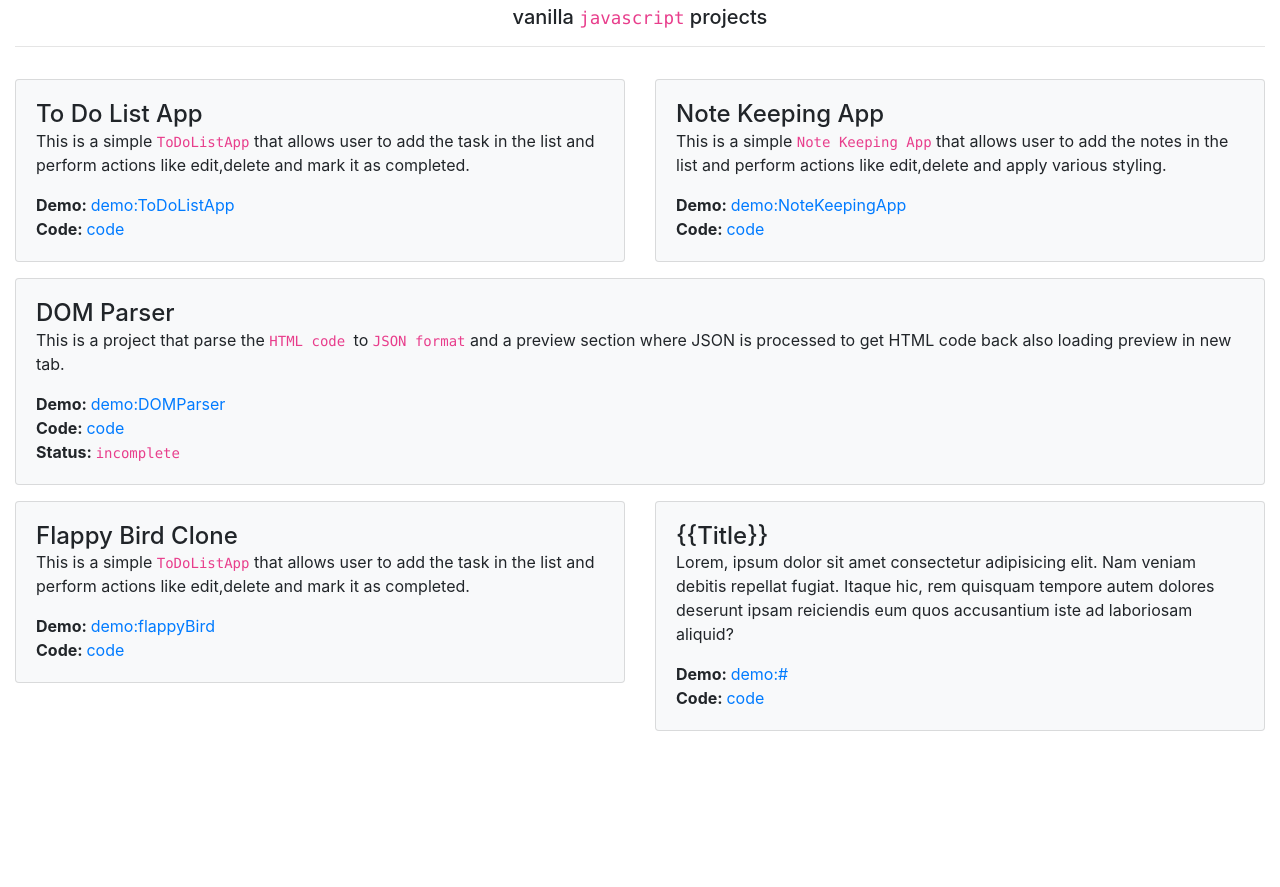
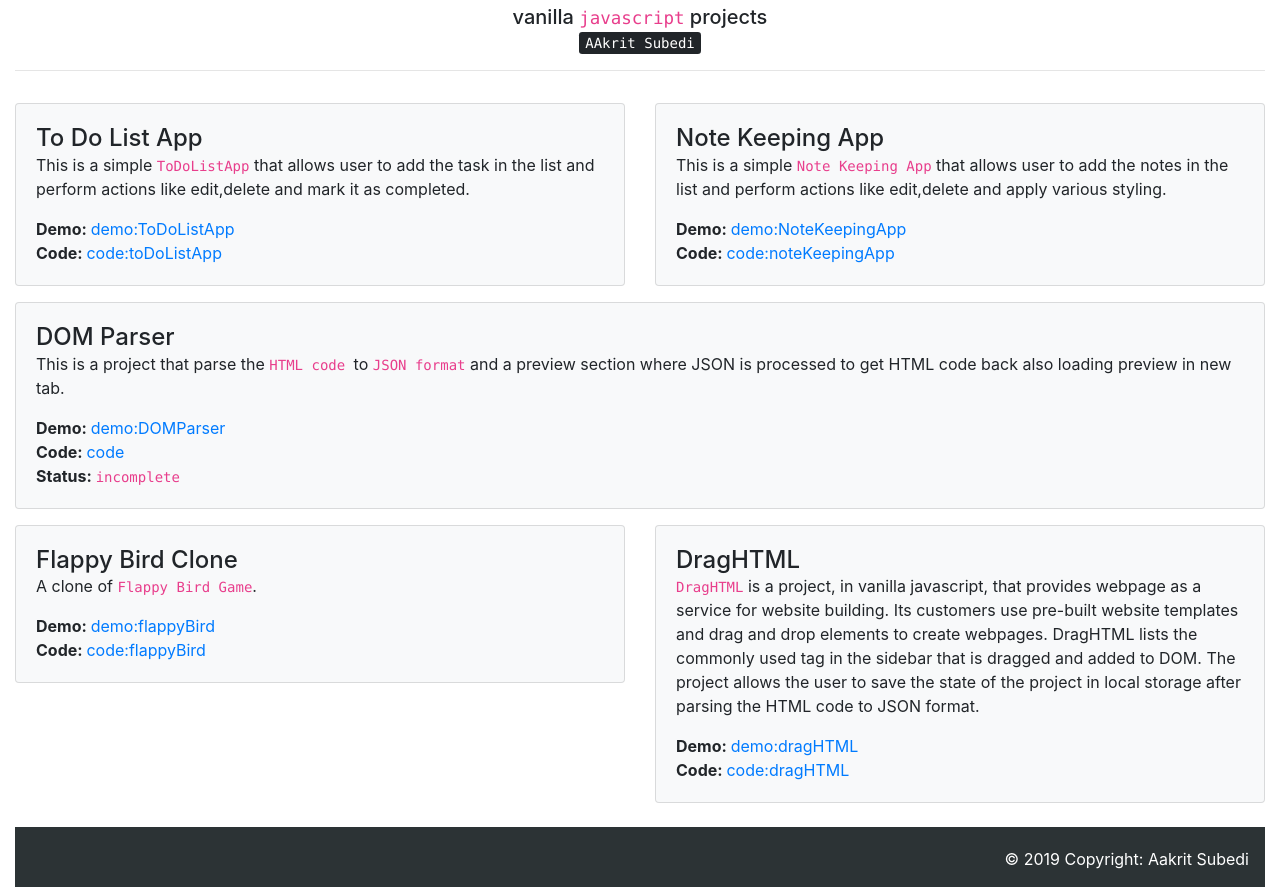
Before and after one commit to aakritsubedi/vanillaJSprojects, a plain HTML site: page index.html in a window 1280 px wide. Shown: the part 67-954 px from the top of the page. Before the commit the page ends 800 px from the top, so only its background shows below. Drawn offline with nearby package versions, Linux system fonts and the light colour scheme.

Commit message:
DragHTML Completed

```diff
--- a/index.html
+++ b/index.html
@@ -6,6 +6,15 @@
   <meta http-equiv="X-UA-Compatible" content="ie=edge">
   <title>Vanilla JS Project</title>
   <link rel="stylesheet" href="https://stackpath.bootstrapcdn.com/bootstrap/4.3.1/css/bootstrap.min.css" integrity="sha384-ggOyR0iXCbMQv3Xipma34MD+dH/1fQ784/j6cY/iJTQUOhcWr7x9JvoRxT2MZw1T" crossorigin="anonymous">
+  <style>
+	  footer{
+		  background-color: #2C3335;
+		  color: #ffffff;
+	  }
+	  footer a{
+		  color: #ffffff;
+	  }
+  </style>
 </head>
 <body>
   <div class="container-fluid">
@@ -13,7 +22,8 @@
       <div class="col-md-12">
         <div class="mt-3 text-center" id="header">
           <h1>JS Projects</h1>
-          <span class="h5">vanilla <code>javascript</code> projects</span>
+		  <span class="h5">vanilla <code>javascript</code> projects</span><br>
+		  <a href="http://aakritsubedi.com.np"><kbd>AAkrit Subedi</kbd></a>
         </div>
         <hr>
       </div>
@@ -25,7 +35,7 @@
 						<span class="card-title h4">To Do List App</span>
 						<p class="card-text">This is a simple <code>ToDoListApp</code> that allows user to add the task in the list and perform actions like edit,delete and mark it as completed.</p>
 						<b>Demo: </b> <a href="to-do-list/index.html">demo:ToDoListApp</a><br>
-						<b>Code: </b> <a href="#">code</a>
+						<b>Code: </b> <a href="https://github.com/aakritsubedi/vanillaJSprojects/tree/gh-pages/to-do-list">code:toDoListApp</a>
 					</div>
 				</div>
 			</div>
@@ -37,7 +47,7 @@
 							This is a simple <code>Note Keeping App</code> that allows user to add the notes in the list and perform actions like edit,delete and apply various styling.</p>
 						</p>
 						<b>Demo: </b> <a href="note-app/index.html">demo:NoteKeepingApp</a><br>
-						<b>Code: </b> <a href="#">code</a>
+						<b>Code: </b> <a href="https://github.com/aakritsubedi/vanillaJSprojects/tree/gh-pages/note-app">code:noteKeepingApp</a>
 					</div>
 				</div>
 			</div>
@@ -62,25 +72,30 @@
 				<div class="card bg-light mt-3">
 					<div class="card-body">
 						<span class="card-title h4">Flappy Bird Clone</span>
-						<p class="card-text">This is a simple <code>ToDoListApp</code> that allows user to add the task in the list and perform actions like edit,delete and mark it as completed.</p>
+						<p class="card-text">A clone of <code>Flappy Bird Game</code>.</p>
 						<b>Demo: </b> <a href="flappy-bird/index.html">demo:flappyBird</a><br>
-						<b>Code: </b> <a href="#">code</a>
+						<b>Code: </b> <a href="https://github.com/aakritsubedi/vanillaJSprojects/tree/gh-pages/flappy-bird">code:flappyBird</a>
 					</div>
 				</div>
 			</div>
 			<div class="col-md-6 col-sm-12">
 				<div class="card bg-light mt-3">
 					<div class="card-body">
-						<span class="card-title h4">{{Title}}</span>
+						<span class="card-title h4">DragHTML</span>
 						<p class="card-text">
-							Lorem, ipsum dolor sit amet consectetur adipisicing elit. Nam veniam debitis repellat fugiat. Itaque hic, rem quisquam tempore autem dolores deserunt ipsam reiciendis eum quos accusantium iste ad laboriosam aliquid?
+							<code>DragHTML</code> is a project, in vanilla javascript, that provides webpage as a service for website building. Its customers use pre-built website templates and drag and drop elements to create webpages. DragHTML lists the commonly used tag in the sidebar that is dragged and added to DOM. The project allows the user to save the state of the project in local storage after parsing the HTML code to JSON format.
 						</p>
-						<b>Demo: </b> <a href="#">demo:#</a><br>
-						<b>Code: </b> <a href="#">code</a>
+						<b>Demo: </b> <a href="https://aakritsubedi.github.io/drawHTMLv2/">demo:dragHTML</a><br>
+						<b>Code: </b> <a href="https://github.com/aakritsubedi/drawHTMLv2">code:dragHTML</a>
 					</div>
 				</div>
 			</div>
 	</div>
+	<footer class="page-footer font-small pt-1 pr-3 mt-4">
+		<div class="footer-copyright text-right py-3">© 2019 Copyright:
+			<a href="http://aakritsubedi.com.np/"> Aakrit Subedi</a>
+		</div>
+	</footer>
   </div>
   <script src="scripts/dayNight.js"></script>
 </body>
```
Lines whose indentation alone changed are shown as unchanged.
